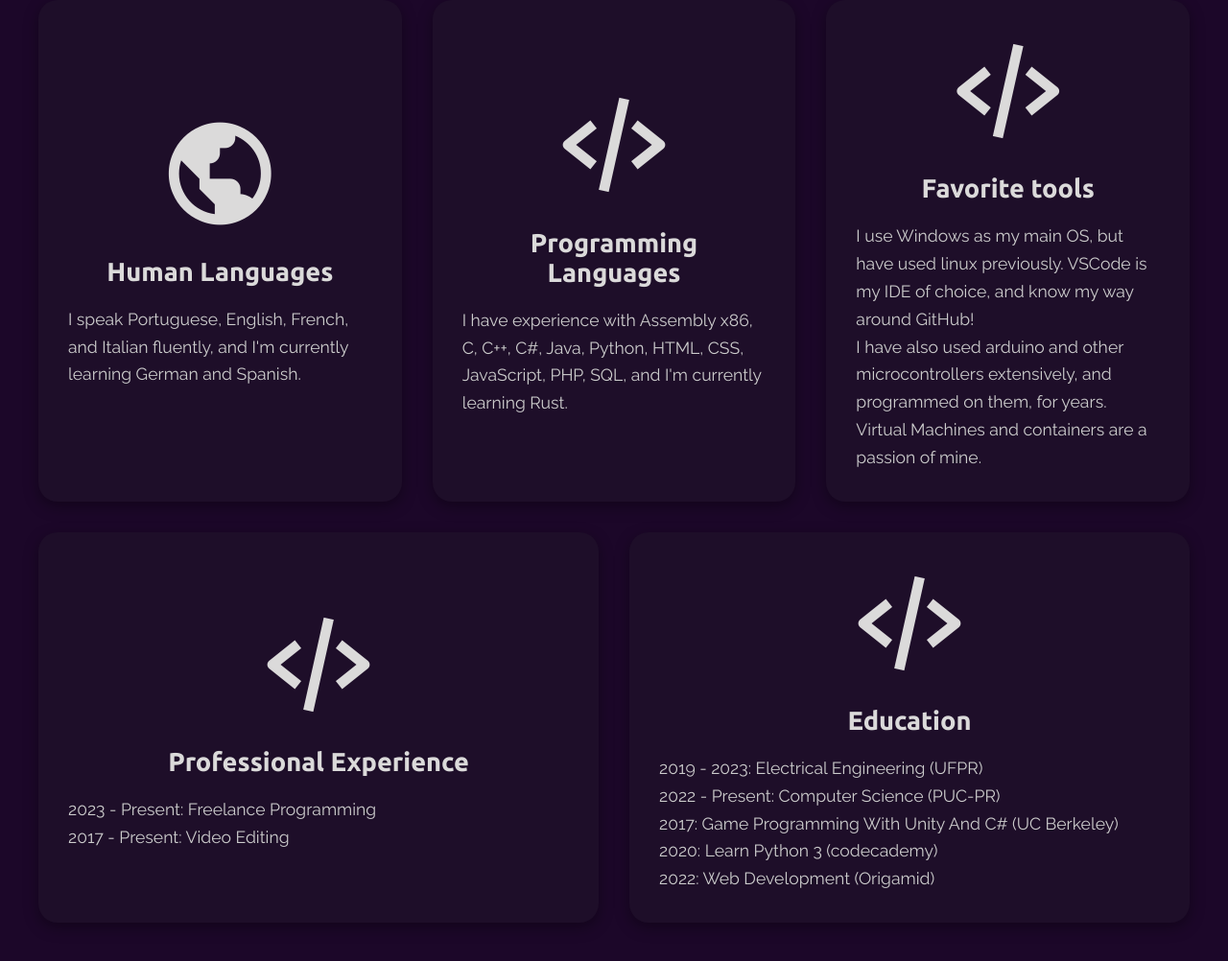
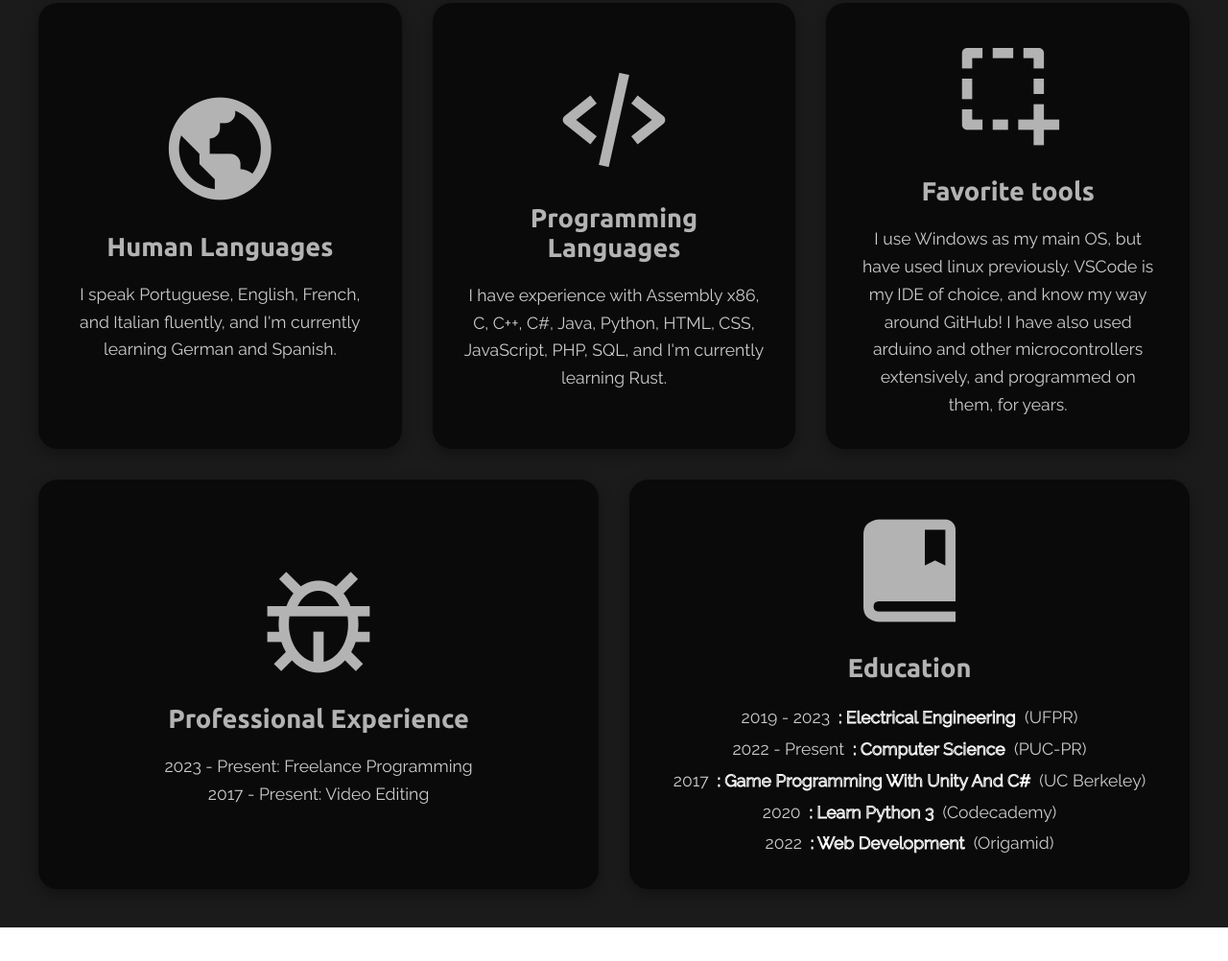
Before and after one commit to PontoPe/WebSites, a plain HTML site: page index.html in a window 1280 px wide. Shown: the part 1330-2332 px from the top of the page at 96% size. After the commit the page ends 2297 px from the top, so only its background shows below. Drawn offline with nearby package versions, Linux system fonts and the light colour scheme.

Commit message:
update to website last of night like this

```diff
--- a/index.html
+++ b/index.html
@@ -26,7 +26,7 @@
         </div>
 
         <div class="card">
-            <img src="assets/logo.png">
+            <img src="circleMe.png">
             <div class="info">
                 <h1>It's PontoPe!</h1>
                 <p>
@@ -65,17 +65,17 @@
             </div>
             <div class="card">
                 <div class="info">
-                    <i class='bx bx-code-alt'></i>
+                    <i class='bx bx-screenshot'></i>
                     <h1>Favorite tools</h1>
                     <p>
-                        I use Windows as my main OS, but have used linux previously. VSCode is my IDE of choice, and know my way around GitHub!<br>
-                        I have also used arduino and other microcontrollers extensively, and programmed on them, for years. Virtual Machines and containers are a passion of mine.
+                        I use Windows as my main OS, but have used linux previously. VSCode is my IDE of choice, and know my way around GitHub!
+                        I have also used arduino and other microcontrollers extensively, and programmed on them, for years.
                     </p>
                 </div>
             </div>
             <div class="card">
                 <div class="info">
-                    <i class='bx bx-code-alt'></i>
+                    <i class='bx bx-bug'></i>
                     <h1>Professional Experience</h1>
                     <p>
                         2023 - Present: Freelance Programming<br>
@@ -85,14 +85,14 @@
             </div>
             <div class="card">
                 <div class="info">
-                    <i class='bx bx-code-alt'></i>
+                    <i class='bx bxs-book-bookmark'></i>
                     <h1>Education</h1>
                     <p>
-                        2019 - 2023: Electrical Engineering (UFPR)<br>
-                        2022 - Present: Computer Science (PUC-PR)<br>
-                        2017: Game Programming With Unity And C# (UC Berkeley)<br>
-                        2020: Learn Python 3 (codecademy)<br>
-                        2022: Web Development (Origamid)
+                        2019 - 2023<span>: Electrical Engineering </span>(UFPR)<br>
+                        2022 - Present<span>: Computer Science </span>(PUC-PR)<br>
+                        2017<span>: Game Programming With Unity And C# </span>(UC Berkeley)<br>
+                        2020<span>: Learn Python 3 </span>(Codecademy)<br>
+                        2022<span>: Web Development </span>(Origamid)<br>
                     </p>
                 </div>
             </div>
--- a/style.css
+++ b/style.css
@@ -1,9 +1,11 @@
 @import url('https://fonts.googleapis.com/css2?family=Raleway:wght@300;400;500;600;700&family=Ubuntu:wght@300;400;500;700&display=swap');
 
 :root {
-    --mainColor: #1c0729;
-    --darkenColor: #1e0e29;
-    --accent: #dbdada;
+    --mainColor: #1b1b1b;
+    --darkenColor: #0a0a0a;
+    --accent: #b3b3b3;
+    --purple: #491163;
+    --purpleDarken: #2d0b3d;
   }
 
 html{
@@ -98,6 +100,7 @@ header .info-text .scroll::before{
 #about, #features{
     background-color: var(--mainColor);
     padding: 40px;
+
 }
 
 #about .header, #features .header{
@@ -125,7 +128,7 @@ header .info-text .scroll::before{
 }
 
 #about .header a:hover, #features .header a:hover{
-    border-color: var(--accent);
+    border-color: var(--purple);
     box-shadow: none;
 }
 
@@ -138,14 +141,28 @@ header .info-text .scroll::before{
     border: 1px solid transparent;
     transition: all 0.3s ease;
     background-color: var(--darkenColor);
+    align-items: center;
+    text-align: center;
+}
+
+
+#features {
+    align-items: center;
+    align-self: center;
+}
+
+#features .feature-cards .card{
+    max-width: 50vh;
 }
 
 #about .card:hover, #features .card:hover{
-    border-color: var(--accent);
+    border-color: var(--purple);
+    background-color: var(--purpleDarken);
     box-shadow: none;
 }
 
 #about .card img{
+    margin-top: 3px;
     max-width: 200px;
     max-height: 200px;
 }
@@ -165,17 +182,49 @@ header .info-text .scroll::before{
     font-family: 'Ubuntu';
 }
 
+#about .card:hover .info h1, #features .card:hover .info h1{
+    margin-bottom: 20px;
+    color: #fff;
+    font-size: 1.7rem;
+    font-weight: bold;
+    font-family: 'Ubuntu';
+}
+
 #about .card .info p, #features .card .info p{
     color: #ccc;
     font-size: 1.1rem;
     line-height: 1.8rem;
+    align-self: center;
+    text-align: center;
 }
+
+
+
+#features .card .info p span{
+    -webkit-text-fill-color: transparent;
+    -webkit-text-stroke: 1px #fff;
+}
+
+#features .card span{
+    display: inline-block;
+    padding: 2px 9px;
+    color: #fff;
+    border-radius: 5px;
+}
+
+#about .card:hover .info p, #features .card:hover .info p{
+    color: #ccc;
+    font-size: 1.1rem;
+    line-height: 1.8rem;
+    color: #fff;
+}
+
 
 #features .feature-cards{
     display: flex;
     flex-wrap: wrap;
-    justify-content: space-between;
     gap: 2rem;
+
 }
 
 #features .feature-cards .card{
```
Also changed, not shown: circleMe.png (added).
